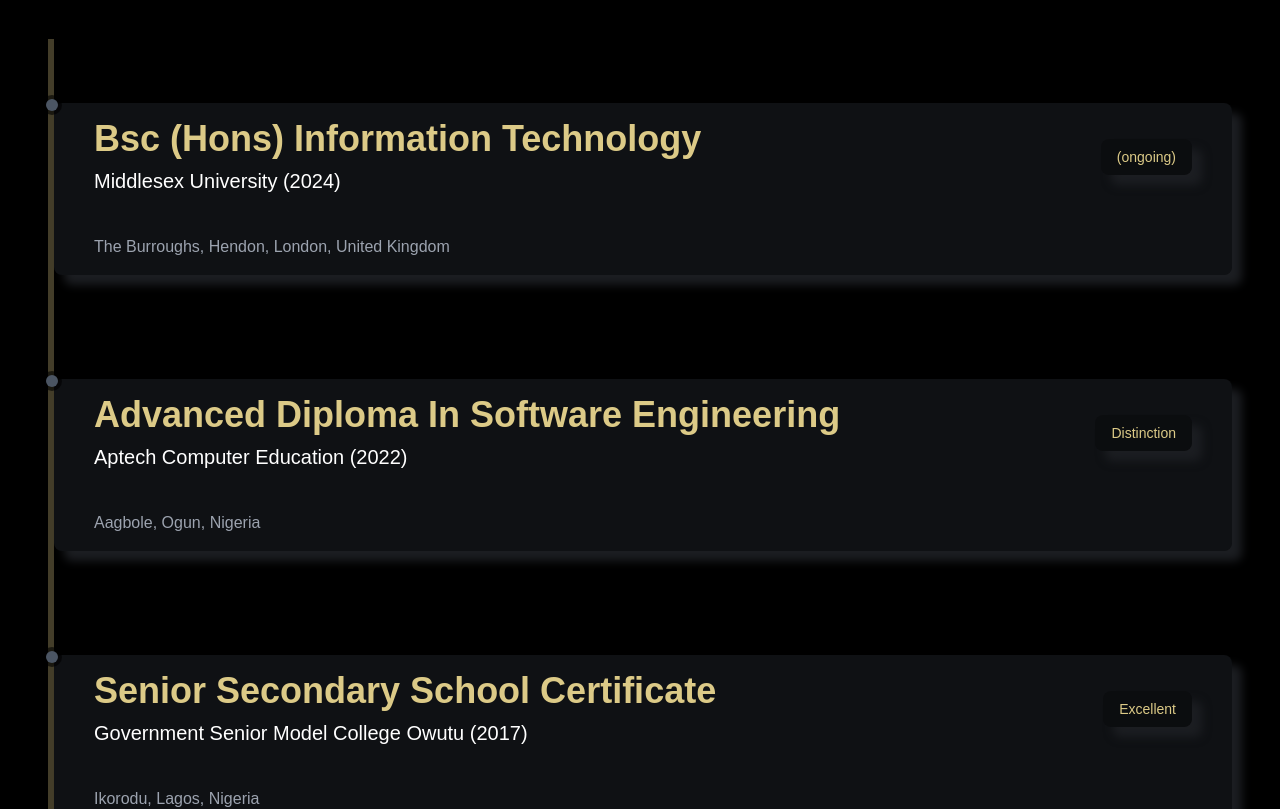
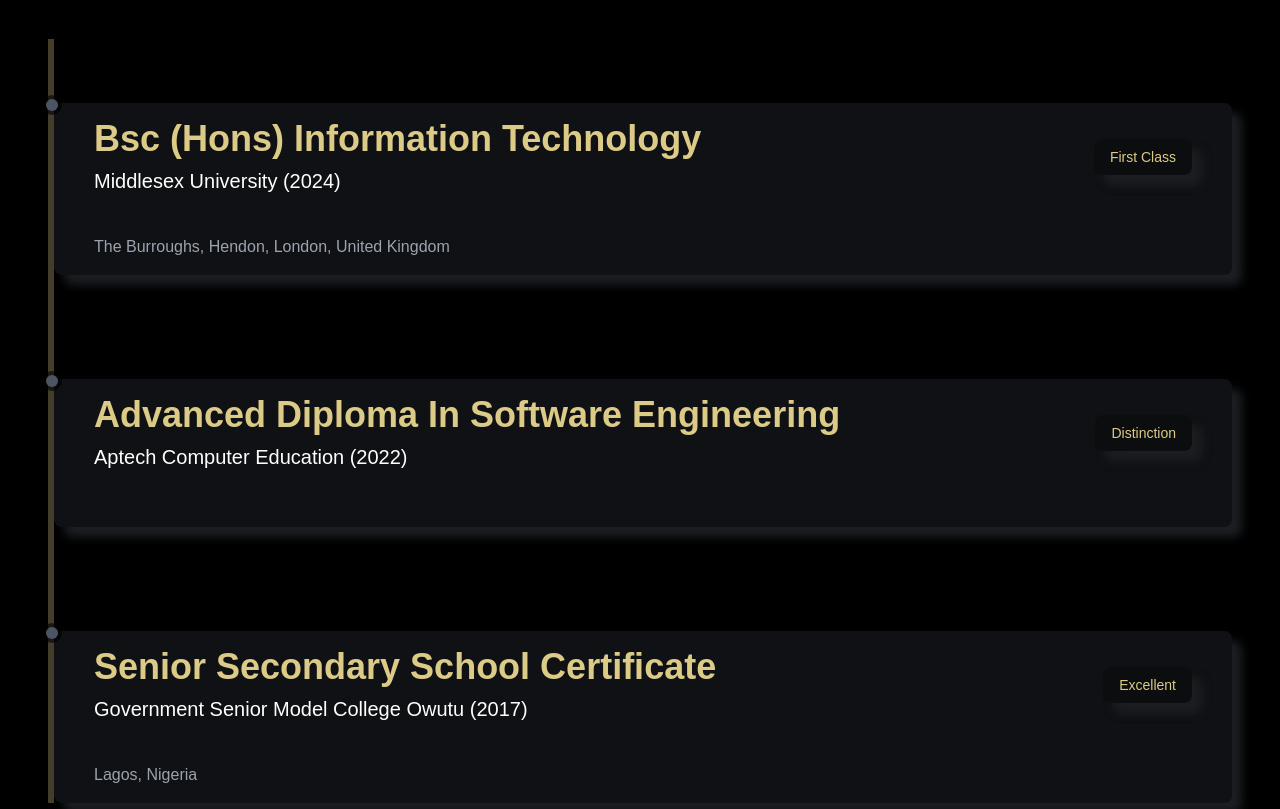
Before and after one commit to kulklex/kulklex2.0, a Next.js app: page / in a window 1280 px wide. Shown: the part 3440-4249 px from the top of the page. Built offline with nearby package versions, Linux system fonts and the light colour scheme.

Commit message:
Update Education.tsx

```diff
--- a/components/Resume/Education.tsx
+++ b/components/Resume/Education.tsx
@@ -17,20 +17,20 @@ export default function Education({}: Props) {
           <ResumeCard
             title="Bsc (Hons) Information Technology"
             subTitle="Middlesex University (2024)"
-            result="(ongoing)"
+            result="First Class"
             desc="The Burroughs, Hendon, London, United Kingdom"
           />
           <ResumeCard
             title="Advanced Diploma In Software Engineering"
             subTitle="Aptech Computer Education (2022)"
             result="Distinction"
-            desc="Aagbole, Ogun, Nigeria"
+            desc=""
           />
           <ResumeCard
             title="Senior Secondary School Certificate"
             subTitle="Government Senior Model College Owutu (2017)"
             result="Excellent"
-            desc="Ikorodu, Lagos, Nigeria"
+            desc="Lagos, Nigeria"
           />
         </div>
     </motion.div>
```
